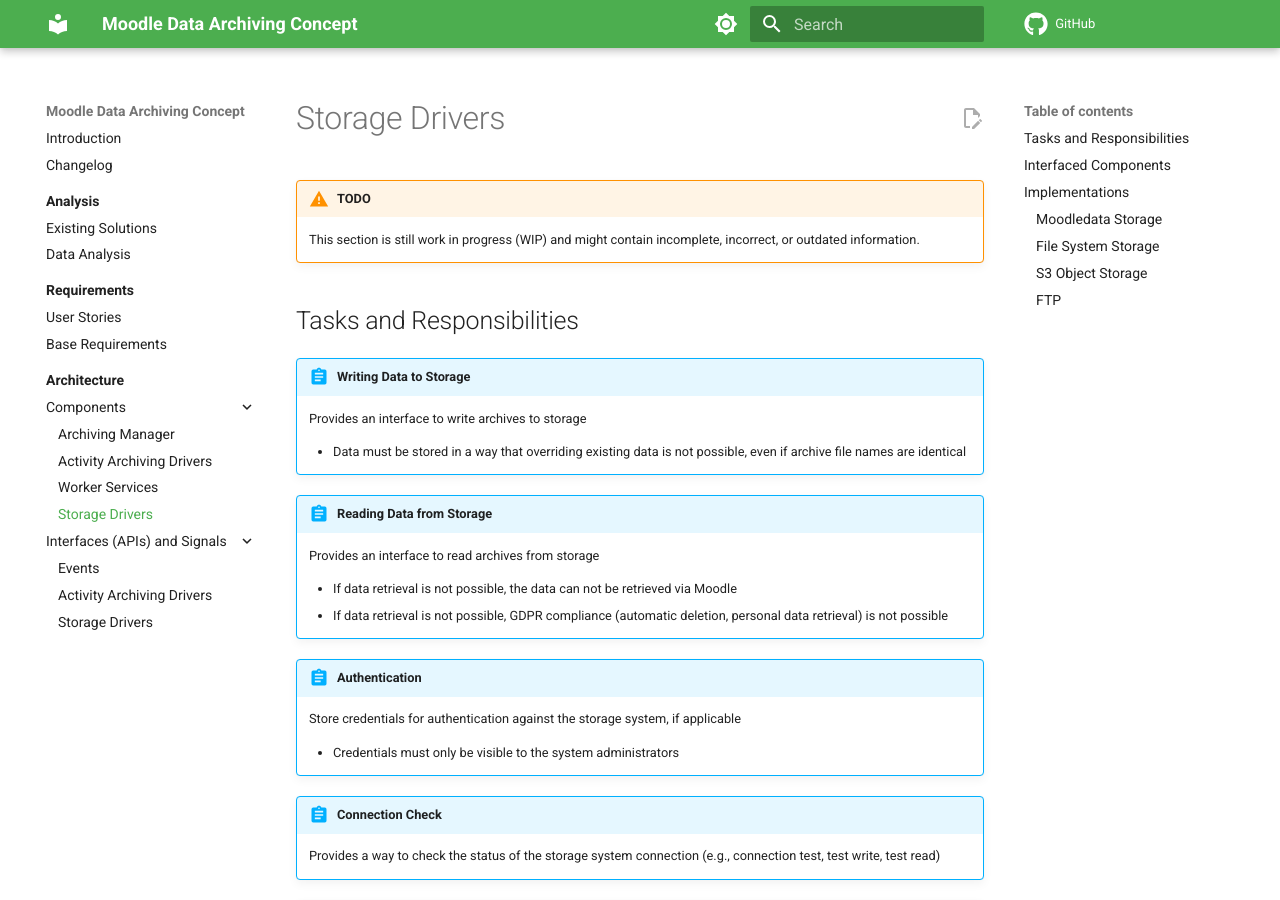
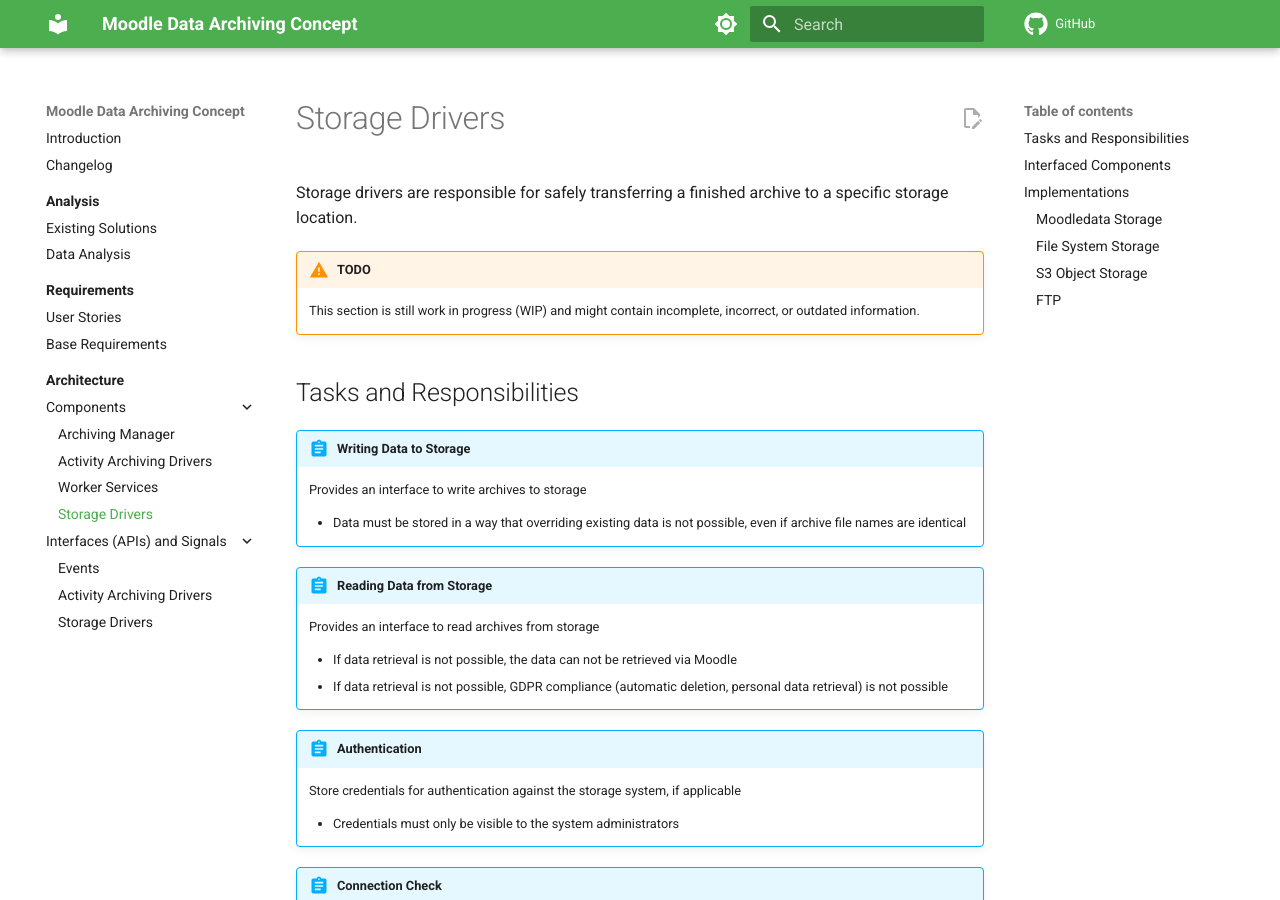
Before and after one commit to ngandrass/moodle-data-archiving-concept, an MkDocs documentation site: the page built from docs/architecture/components/storage-drivers.md, in a window 1280 px wide and 900 px high. Built offline with MkDocs 1.6.1 and Material for MkDocs 9.7.7, drawn with Linux system fonts in a browser that asks for light colours; comment, search, counter and statistics services are not loaded.

Commit message:
Add missing intro to storage driver specification page

```diff
--- a/docs/architecture/components/storage-drivers.md
+++ b/docs/architecture/components/storage-drivers.md
@@ -1,4 +1,6 @@
 # Storage Drivers
+
+Storage drivers are responsible for safely transferring a finished archive to a specific storage location.
 
 !!! warning "TODO"
     This section is still work in progress (WIP) and might contain incomplete, incorrect, or outdated information.
```
